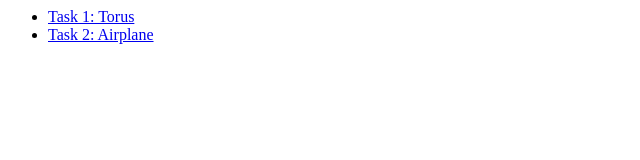
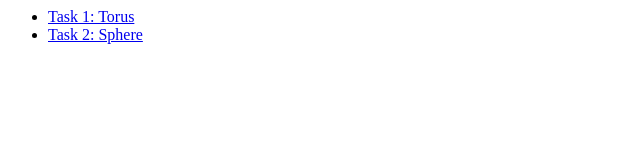
Before and after one commit to shortstorie/shortstorie.github.io, a plain HTML site: page index.html in a window 1280 px wide. Shown: the full height of the page, 0-640 px from the left. Drawn offline with Linux system fonts and the light colour scheme.

Commit message:
Update index.html

```diff
--- a/index.html
+++ b/index.html
@@ -6,7 +6,7 @@
     <ul>
         <!-- navigation to the solutions of tasks -->
         <li><a href="SmartCity-AR/task1.html">Task 1: Torus</a></li>
-        <li><a href="SmartCity-AR/task2.html">Task 2: Airplane</a></li>
+        <li><a href="SmartCity-AR/task2.html">Task 2: Sphere</a></li>
     </ul>
 </body>
 </html>
```
